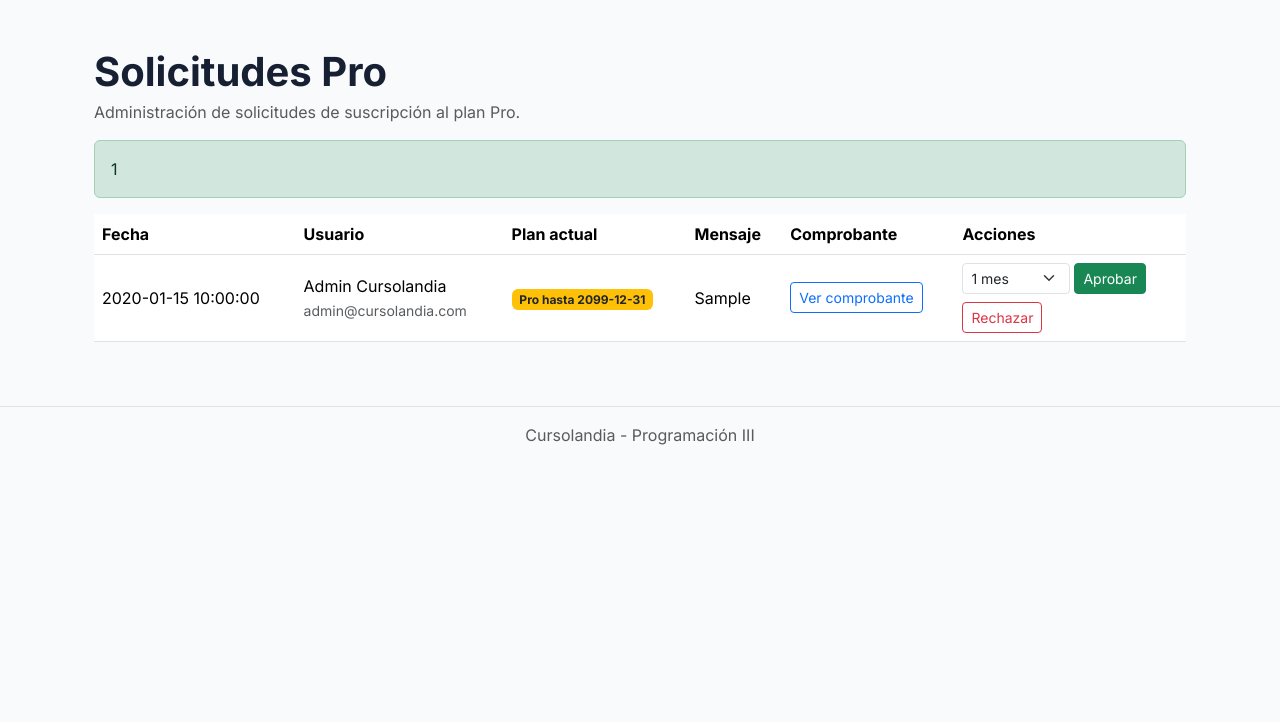
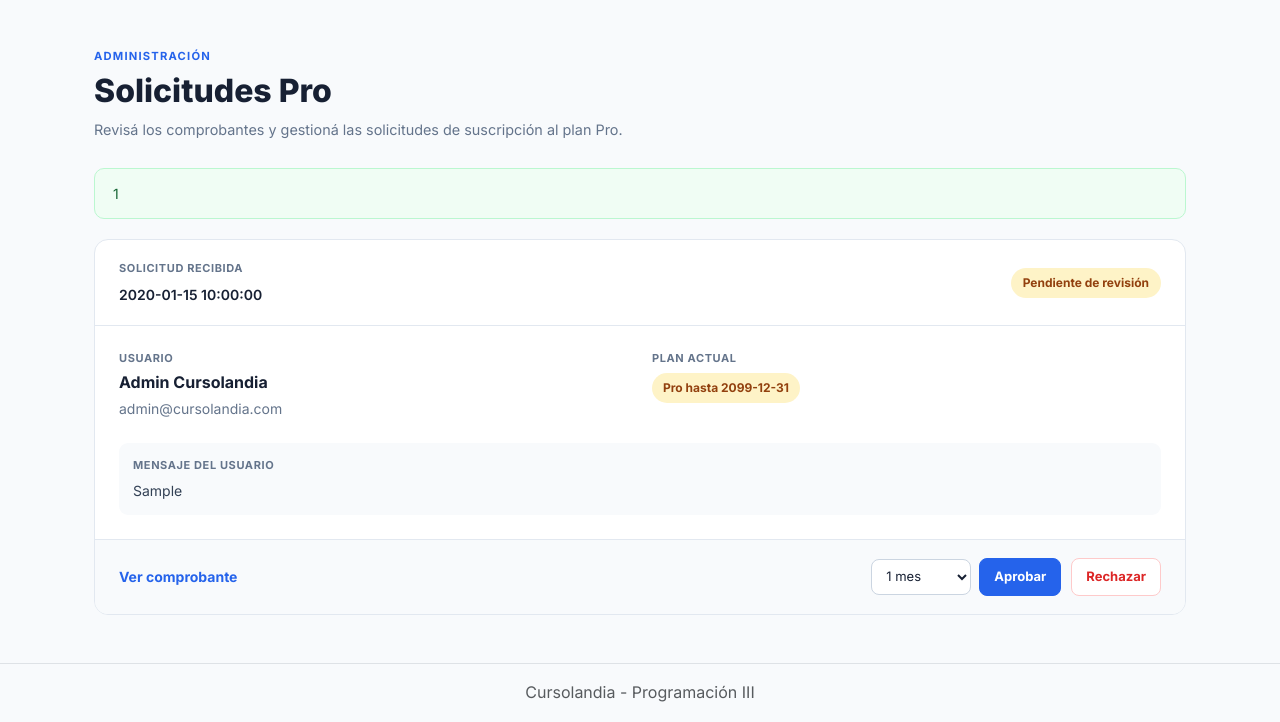
Before and after one commit to Jerombagnis/ProyectoProgIII-Cursolandia, a PHP site: page /admin_pagos.php in a window 1280 px wide. Shown: the part 78-800 px from the top of the page. Run offline with PHP 8.4, Linux system fonts and the light colour scheme; the visitor is signed in with stand-in values (Sample User, id 1); data comes from the database, SQL or seed files in the repository; tables that the repository leaves empty hold one stand-in row (values such as "Sample post"); a stand-in replaces the project's code that opens the database connection.

Commit message:
Rediseño visual panel gestión administrador.

```diff
--- a/Paginas/admin_pagos.php
+++ b/Paginas/admin_pagos.php
@@ -89,137 +89,137 @@ include "../Conexiones/cerrar_conexion.php";
 
     <?php if ($error != "") { ?>
 
-        <div class="alert alert-danger"><?php echo $error; ?></div>
+        <div class="admin-pro-alert admin-pro-alert-error"><?php echo $error; ?></div>
 
     <?php } else { ?>
 
-        <h1 class="mb-1">Solicitudes Pro</h1>
-        <p class="text-muted">Administración de solicitudes de suscripción al plan Pro.</p>
+        <div class="admin-pro-header">
+            <div>
+                <span class="section-kicker">ADMINISTRACIÓN</span>
+                <h1 class="admin-pro-title">Solicitudes Pro</h1>
+                <p class="section-description">
+                    Revisá los comprobantes y gestioná las solicitudes de suscripción al plan Pro.
+                </p>
+            </div>
+        </div>
 
         <?php if ($mensaje != "") { ?>
-            <div class="alert alert-success"><?php echo $mensaje; ?></div>
+
+            <div class="admin-pro-alert admin-pro-alert-success"><?php echo $mensaje; ?></div>
+
         <?php } ?>
 
         <?php if ($errorAccion != "") { ?>
-            <div class="alert alert-danger"><?php echo $errorAccion; ?></div>
+
+          <div class="admin-pro-alert admin-pro-alert-error"><?php echo $errorAccion; ?></div>
+
         <?php } ?>
 
         <?php if (count($pagos) == 0) { ?>
 
-            <p>No hay solicitudes pendientes.</p>
+            <div class="admin-pro-empty">
+                <div class="admin-pro-empty-icon">✓</div>
+                <h2>No hay solicitudes pendientes</h2>
+                <p>Cuando un usuario solicite el Plan Pro, su solicitud aparecerá en esta sección.</p>
+            </div>
 
         <?php } else { ?>
 
-            <div class="table-responsive">
-
-                <table class="table align-middle">
-
-                    <thead>
-                        <tr>
-                            <th>Fecha</th>
-                            <th>Usuario</th>
-                            <th>Plan actual</th>
-                            <th>Mensaje</th>
-                            <th>Comprobante</th>
-                            <th>Acciones</th>
-                        </tr>
-                    </thead>
-
-                    <tbody>
-
+            <div class="admin-pro-solicitudes">
                 <?php foreach ($pagos as $pago) { ?>
                     <?php $solicitante = $usuarios[$pago->usuario_id]; ?>
 
-                            <tr>
+                    <div class="admin-pro-card">
 
-                                <td><?php echo $pago->created_at; ?></td>
+                        <div class="admin-pro-card-header">
+                            <div>
+                                <span class="admin-pro-card-label">SOLICITUD RECIBIDA</span>
+                                <p class="admin-pro-fecha"><?php echo $pago->created_at; ?></p>
+                            </div>
 
-                                <td>
-                                    <?php echo htmlspecialchars($solicitante->nombre . " " . $solicitante->apellido); ?>
-                                    <br>
-                                    <small class="text-muted">
-                                        <?php echo htmlspecialchars($solicitante->email); ?>
-                                    </small>
-                                </td>
+                            <span class="admin-pro-pendiente">Pendiente de revisión</span>
+                        </div>
 
-                                <td>
+                        <div class="admin-pro-card-body">
+
+                            <div class="admin-pro-dato">
+                                <span class="admin-pro-card-label">USUARIO</span>
+                                <h3><?php echo htmlspecialchars($solicitante->nombre . " " . $solicitante->apellido); ?></h3>
+                                <p><?php echo htmlspecialchars($solicitante->email); ?></p>
+                            </div>
+
+                            <div class="admin-pro-dato">
+                                <span class="admin-pro-card-label">PLAN ACTUAL</span>
+
                                 <?php if ($solicitante->vencimientoPro == null) { ?>
 
-                                        <span class="badge bg-secondary">Plan gratuito</span>
+                                    <span class="admin-pro-plan admin-pro-plan-gratuito">Plan gratuito</span>
 
                                 <?php } elseif ($solicitante->esPro()) { ?>
 
-                                        <span class="badge bg-warning text-dark">
+                                    <span class="admin-pro-plan admin-pro-plan-activo">
                                         Pro hasta <?php echo $solicitante->vencimientoPro; ?>
                                     </span>
 
                                 <?php } else { ?>
 
-                                        <span class="badge bg-secondary">
+                                    <span class="admin-pro-plan admin-pro-plan-vencido">
                                         Pro vencido el <?php echo $solicitante->vencimientoPro; ?>
                                     </span>
 
                                 <?php } ?>
-                                </td>
+                            </div>
 
-                                <td>
+                            <div class="admin-pro-dato admin-pro-mensaje">
+                                <span class="admin-pro-card-label">MENSAJE DEL USUARIO</span>
+
                                 <?php if (trim($pago->mensaje) == "") { ?>
+                                    <p class="admin-pro-sin-mensaje">Sin mensaje adicional.</p>
+                                <?php } else { ?>
+                                    <p><?php echo htmlspecialchars($pago->mensaje); ?></p>
+                                <?php } ?>
+                            </div>
 
-                                        <span class="text-muted">Sin mensaje</span>
+                        </div>
 
-                                    <?php } else { ?>
+                        <div class="admin-pro-card-footer">
 
-                                        <?php echo htmlspecialchars($pago->mensaje); ?>
-
-                                    <?php } ?>
-                                </td>
-
-                                <td>
                             <a href="../Archivos/Comprobantes/<?php echo $pago->adjunto; ?>"
                             target="_blank"
-                                       class="btn btn-outline-primary btn-sm">
+                            class="admin-pro-comprobante">
                                 Ver comprobante
                             </a>
-                                </td>
 
-                                <td>
+                            <div class="admin-pro-acciones">
 
-                                    <form method="post" action="admin_pagos.php" class="d-flex flex-wrap gap-1 mb-2">
-
+                                <form method="post" action="admin_pagos.php" class="admin-pro-form-aprobar">
                                     <input type="hidden" name="pago_id" value="<?php echo $pago->id; ?>">
 
-                                        <select name="meses" class="form-select form-select-sm w-auto">
+                                    <select name="meses" class="admin-pro-select">
                                         <option value="1">1 mes</option>
                                         <option value="3">3 meses</option>
                                         <option value="12">12 meses</option>
                                     </select>
 
-                                        <button type="submit" name="aprobar" class="btn btn-success btn-sm">
+                                    <button type="submit" name="aprobar" class="admin-pro-btn-aprobar">
                                         Aprobar
                                     </button>
-
                                 </form>
 
                                 <form method="post" action="admin_pagos.php">
-
                                     <input type="hidden" name="pago_id" value="<?php echo $pago->id; ?>">
 
-                                        <button type="submit" name="rechazar" class="btn btn-outline-danger btn-sm">
+                                    <button type="submit" name="rechazar" class="admin-pro-btn-rechazar">
                                         Rechazar
                                     </button>
-
                                 </form>
 
-                                </td>
+                            </div>
 
-                            </tr>
+                        </div>
 
+                    </div>
                 <?php } ?>
-
-                    </tbody>
-
-                </table>
-
             </div>
 
         <?php } ?>
--- a/Paginas/css/estilos.css
+++ b/Paginas/css/estilos.css
@@ -2431,3 +2431,306 @@ h1, h2, h3, h4, h5 {
     color: #166534;
     border-color: #BBF7D0;
 }
+
+/* administracion de solicitudes pro */
+
+.admin-pro-header {
+    margin-bottom: 28px;
+}
+
+.admin-pro-title {
+    font-size: 32px;
+    font-weight: 750;
+    color: #172033;
+    margin: 8px 0;
+}
+
+@media (max-width: 576px) {
+    .admin-pro-title {
+        font-size: 27px;
+    }
+}
+
+/* alertas admin pro */
+
+.admin-pro-alert {
+    padding: 14px 18px;
+    border-radius: 10px;
+    font-size: 14px;
+    margin-bottom: 20px;
+    border: 1px solid transparent;
+}
+
+.admin-pro-alert-error {
+    background: #FEF2F2;
+    color: #991B1B;
+    border-color: #FECACA;
+}
+
+.admin-pro-alert-success {
+    background: #F0FDF4;
+    color: #166534;
+    border-color: #BBF7D0;
+}
+
+.admin-pro-empty {
+    background: #FFFFFF;
+    border: 1px dashed #CBD5E1;
+    border-radius: 14px;
+    padding: 40px 24px;
+    text-align: center;
+}
+
+.admin-pro-empty-icon {
+    display: flex;
+    align-items: center;
+    justify-content: center;
+    width: 48px;
+    height: 48px;
+    margin: 0 auto 16px;
+    border-radius: 50%;
+    background: #DCFCE7;
+    color: #166534;
+    font-size: 24px;
+    font-weight: 700;
+}
+
+.admin-pro-empty h2 {
+    color: #172033;
+    font-size: 18px;
+    font-weight: 700;
+    margin-bottom: 8px;
+}
+
+.admin-pro-empty p {
+    color: #64748B;
+    font-size: 14px;
+    margin: 0;
+}
+
+/* TARJETAS DE SOLICITUDES ADMIN PRO */
+
+.admin-pro-solicitudes {
+    display: flex;
+    flex-direction: column;
+    gap: 20px;
+}
+
+.admin-pro-card {
+    background: #FFFFFF;
+    border: 1px solid #E2E8F0;
+    border-radius: 14px;
+    overflow: hidden;
+}
+
+.admin-pro-card-header {
+    display: flex;
+    align-items: center;
+    justify-content: space-between;
+    gap: 16px;
+    padding: 20px 24px;
+    border-bottom: 1px solid #E2E8F0;
+}
+
+.admin-pro-card-label {
+    display: block;
+    color: #64748B;
+    font-size: 11px;
+    font-weight: 700;
+    letter-spacing: 0.6px;
+    margin-bottom: 7px;
+}
+
+.admin-pro-fecha {
+    color: #172033;
+    font-size: 14px;
+    font-weight: 600;
+    margin: 0;
+}
+
+.admin-pro-pendiente {
+    background: #FEF3C7;
+    color: #92400E;
+    padding: 6px 12px;
+    border-radius: 20px;
+    font-size: 12px;
+    font-weight: 650;
+}
+
+.admin-pro-card-body {
+    display: grid;
+    grid-template-columns: 1fr 1fr;
+    gap: 24px;
+    padding: 24px;
+}
+
+.admin-pro-dato h3 {
+    color: #172033;
+    font-size: 16px;
+    font-weight: 700;
+    margin: 0 0 5px;
+}
+
+.admin-pro-dato p {
+    color: #64748B;
+    font-size: 14px;
+    margin: 0;
+}
+
+.admin-pro-plan {
+    display: inline-block;
+    padding: 6px 11px;
+    border-radius: 20px;
+    font-size: 12px;
+    font-weight: 650;
+}
+
+.admin-pro-plan-gratuito {
+    background: #F1F5F9;
+    color: #475569;
+}
+
+.admin-pro-plan-activo {
+    background: #FEF3C7;
+    color: #92400E;
+}
+
+.admin-pro-plan-vencido {
+    background: #FEE2E2;
+    color: #991B1B;
+}
+
+.admin-pro-mensaje {
+    grid-column: 1 / -1;
+    background: #F8FAFC;
+    border-radius: 9px;
+    padding: 14px;
+}
+
+.admin-pro-mensaje p {
+    color: #334155;
+    line-height: 1.5;
+}
+
+.admin-pro-mensaje .admin-pro-sin-mensaje {
+    color: #94A3B8;
+    font-style: italic;
+}
+
+.admin-pro-card-footer {
+    display: flex;
+    align-items: center;
+    justify-content: space-between;
+    gap: 16px;
+    padding: 18px 24px;
+    background: #F8FAFC;
+    border-top: 1px solid #E2E8F0;
+}
+
+.admin-pro-comprobante {
+    color: #2563EB;
+    font-size: 14px;
+    font-weight: 650;
+    text-decoration: none;
+}
+
+.admin-pro-comprobante:hover {
+    color: #1D4ED8;
+    text-decoration: underline;
+}
+
+.admin-pro-acciones {
+    display: flex;
+    align-items: center;
+    gap: 10px;
+}
+
+.admin-pro-form-aprobar {
+    display: flex;
+    align-items: center;
+    gap: 8px;
+}
+
+.admin-pro-select {
+    padding: 8px 10px;
+    border: 1px solid #CBD5E1;
+    border-radius: 8px;
+    background: #FFFFFF;
+    color: #172033;
+    font-size: 13px;
+}
+
+.admin-pro-btn-aprobar,
+.admin-pro-btn-rechazar {
+    padding: 8px 14px;
+    border-radius: 8px;
+    font-size: 13px;
+    font-weight: 650;
+    cursor: pointer;
+    transition: background 0.2s, border-color 0.2s;
+}
+
+.admin-pro-btn-aprobar {
+    background: #2563EB;
+    color: #FFFFFF;
+    border: 1px solid #2563EB;
+}
+
+.admin-pro-btn-aprobar:hover {
+    background: #1D4ED8;
+    border-color: #1D4ED8;
+}
+
+.admin-pro-btn-rechazar {
+    background: #FFFFFF;
+    color: #DC2626;
+    border: 1px solid #FECACA;
+}
+
+.admin-pro-btn-rechazar:hover {
+    background: #FEF2F2;
+    border-color: #FCA5A5;
+}
+
+@media (max-width: 768px) {
+    .admin-pro-card-body {
+        grid-template-columns: 1fr;
+        gap: 18px;
+    }
+
+    .admin-pro-mensaje {
+        grid-column: auto;
+    }
+
+    .admin-pro-card-footer {
+        align-items: flex-start;
+        flex-direction: column;
+    }
+
+    .admin-pro-acciones {
+        width: 100%;
+        flex-wrap: wrap;
+    }
+}
+
+@media (max-width: 576px) {
+    .admin-pro-card-header {
+        align-items: flex-start;
+        flex-direction: column;
+    }
+
+    .admin-pro-acciones,
+    .admin-pro-form-aprobar {
+        width: 100%;
+    }
+
+    .admin-pro-select {
+        flex: 1;
+        min-width: 0;
+    }
+
+    .admin-pro-btn-aprobar,
+    .admin-pro-btn-rechazar {
+        flex: 1;
+    }
+}
```
Lines whose indentation alone changed are shown as unchanged.
